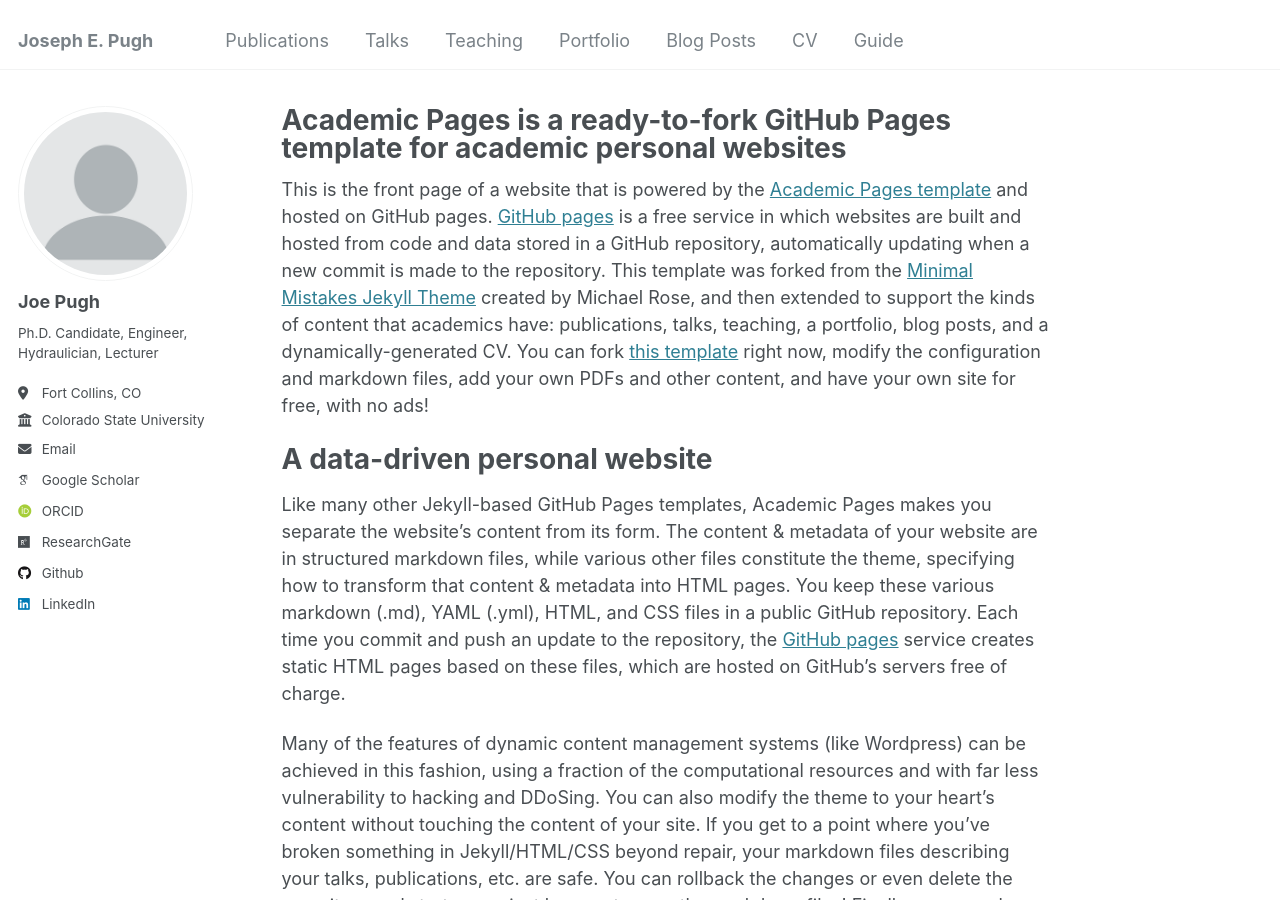
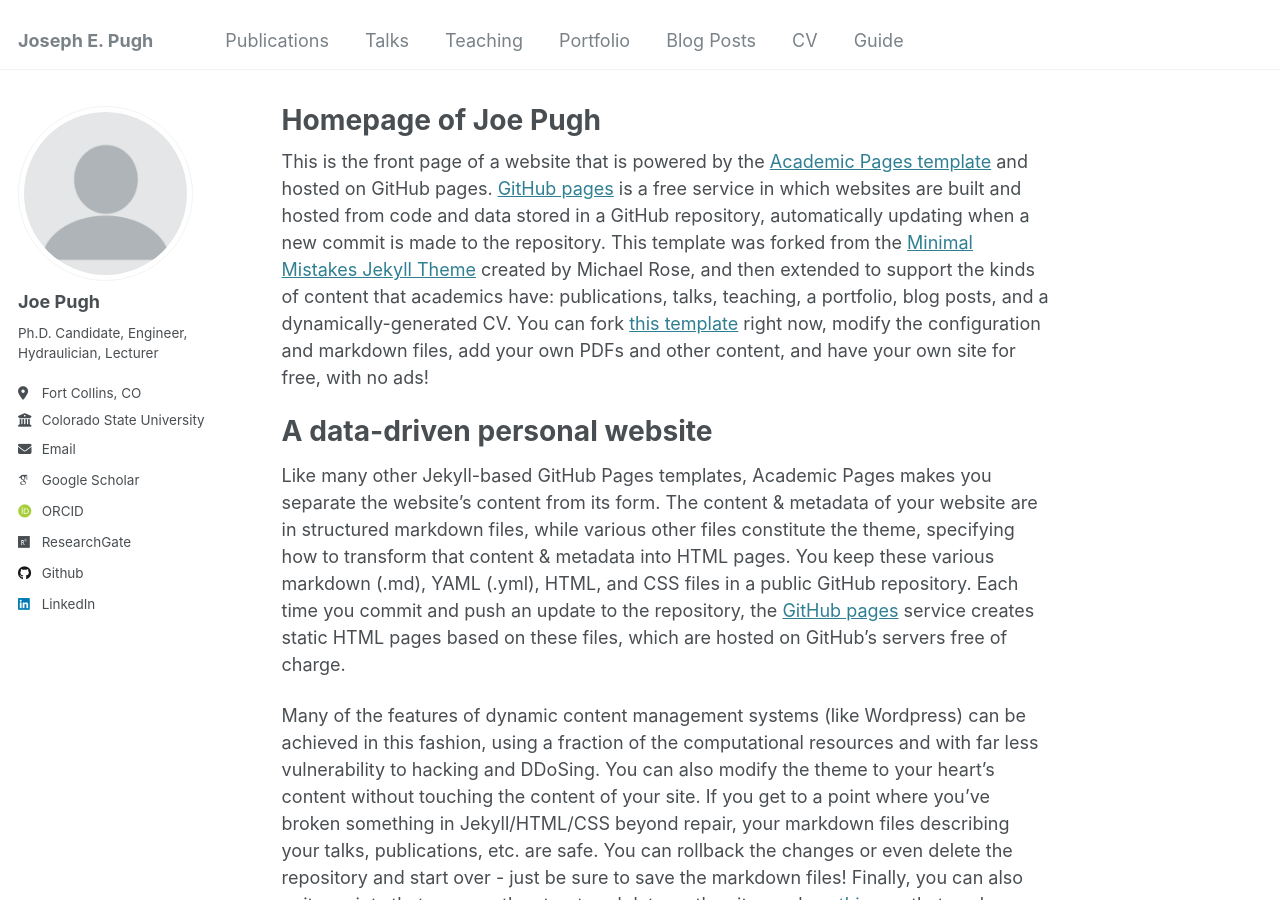
Before and after one commit to jepugh/jepugh.github.io, a Jekyll site: the page built from _pages/about.md, in a window 1280 px wide and 900 px high. Built offline with Jekyll 4.4.1, drawn with Linux system fonts in a browser that asks for light colours; some web fonts are replaced.

Commit message:
Update about.md

```diff
--- a/_pages/about.md
+++ b/_pages/about.md
@@ -1,6 +1,6 @@
 ---
 permalink: /
-title: "Academic Pages is a ready-to-fork GitHub Pages template for academic personal websites"
+title: "Homepage of Joe Pugh"
 author_profile: true
 redirect_from:
   - /about/
```
